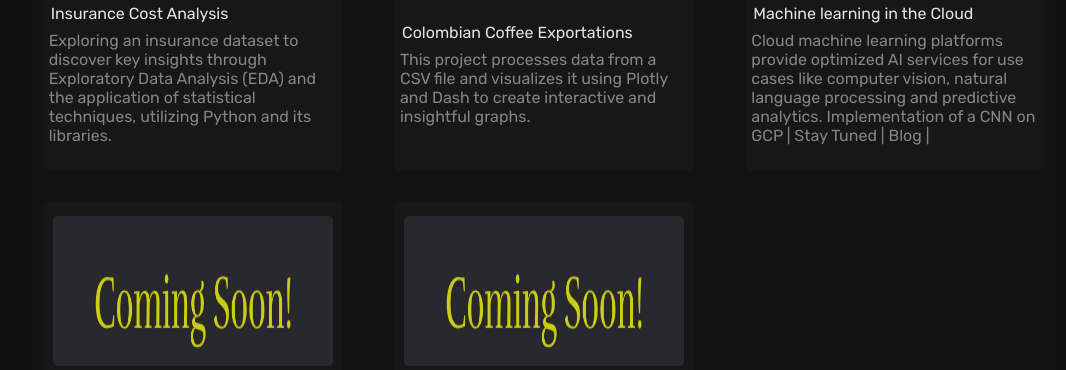
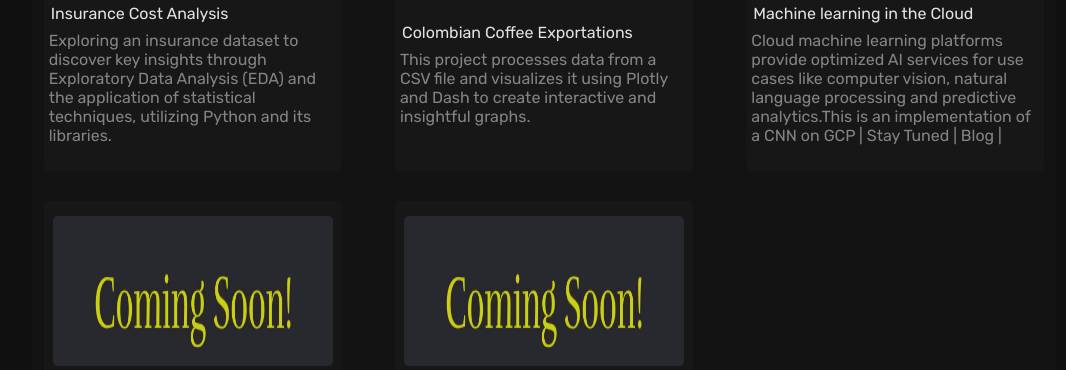
Before and after one commit to lVarol/Portfolio, a Flask app: page / in a window 1280 px wide. Shown: the part 967-1337 px from the top of the page, without its empty margins (96-1162 px from the left). Run offline with Flask 3, Linux system fonts and the light colour scheme; some web fonts are replaced.

Commit message:
Update index.html

```diff
--- a/app/templates/portfolio/index.html
+++ b/app/templates/portfolio/index.html
@@ -35,7 +35,7 @@ Home
             <div class="card" style="width: 18rem;"><a href="">
                 <img class="card-img-top" src="{{ url_for('static', filename='cloud.png') }}" alt="Card image cap" width="280px" height="150px" >
                 <div class="card-body">
-                  <p class="card-text"><p style="color: #ffffffe0; margin: 0; padding-bottom: 8px ;"" >Machine learning in the Cloud</p>Cloud machine learning platforms provide optimized AI services for use cases like computer vision, natural language processing and predictive analytics. Implementation of a CNN on GCP | Stay Tuned | Blog |</p>
+                  <p class="card-text"><p style="color: #ffffffe0; margin: 0; padding-bottom: 8px ;"" >Machine learning in the Cloud</p>Cloud machine learning platforms provide optimized AI services for use cases like computer vision, natural language processing and predictive analytics.This is an implementation of a CNN on GCP | Stay Tuned | Blog |</p>
                 </a>
                 </div>
             </div>
```
